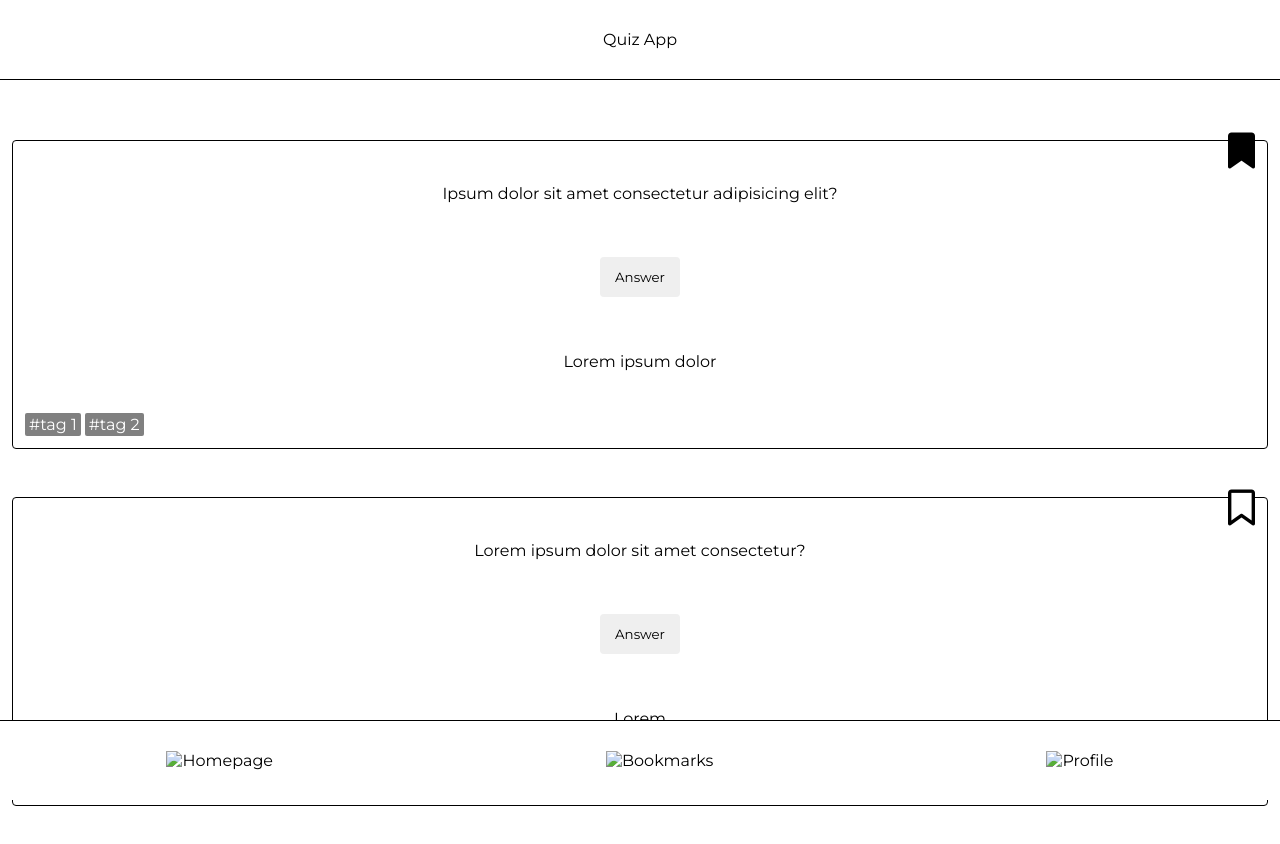
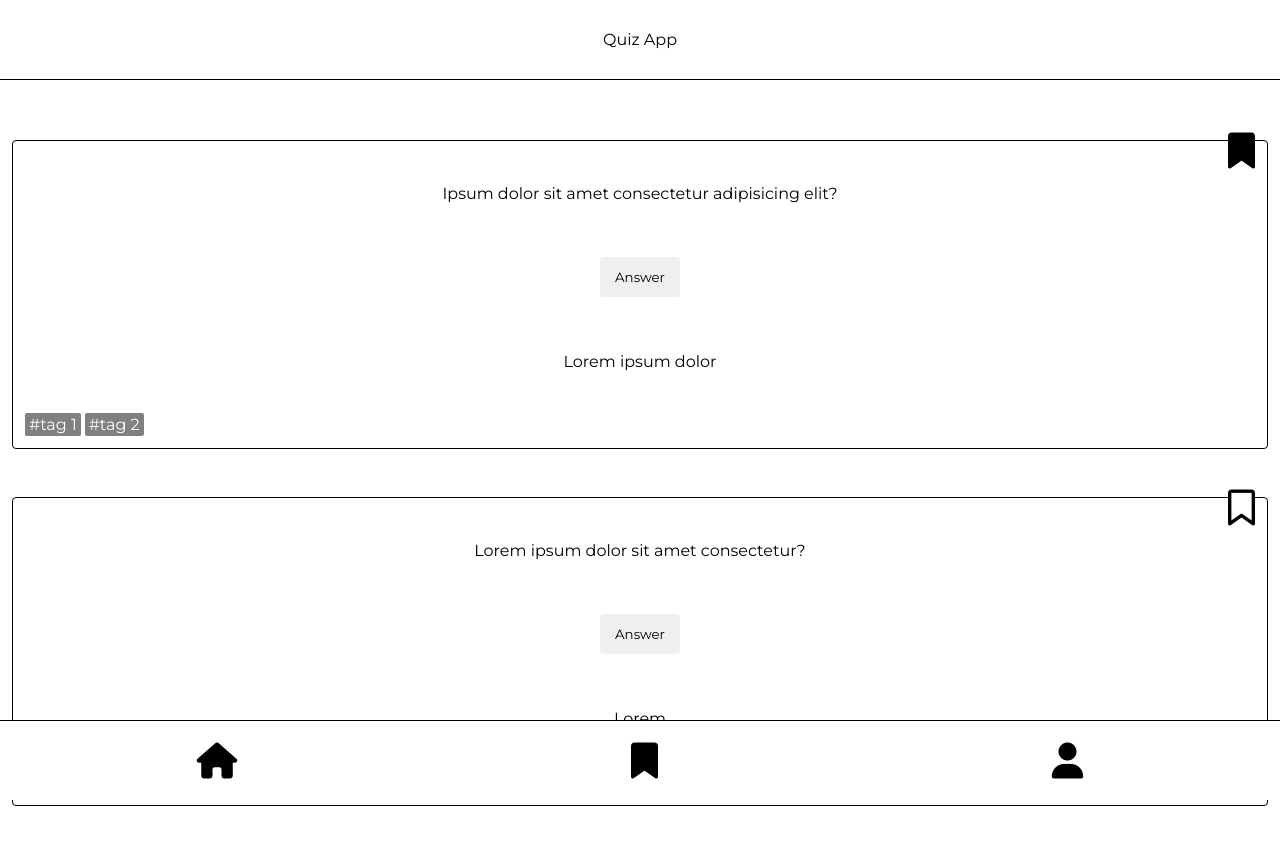
Before and after one commit to melanie-adler/recap-project-quiz-app, a plain HTML site: page index.html in a window 1280 px wide. Drawn offline with Linux system fonts and the light colour scheme.

Commit message:
add ankers

```diff
--- a/index.html
+++ b/index.html
@@ -51,13 +51,15 @@
     </main>
     <footer>
       <div>
-        <img src="#" alt="Homepage" />
+        <i class="fa-solid fa-house"></i>
+        <a href="index.html#h2"></a>
       </div>
       <div>
-        <img src="#" alt="Bookmarks" />
+        <i class="fa-solid fa-bookmark fa-nav"></i>
+        <a href="bookmarks.html#h1"></a>
       </div>
       <div>
-        <img src="#" alt="Profile" />
+        <i class="fa-solid fa-user"></i>
       </div>
     </footer>
   </body>
```
Also changed, not shown: bookmarks.html (+5 -1 lines).
